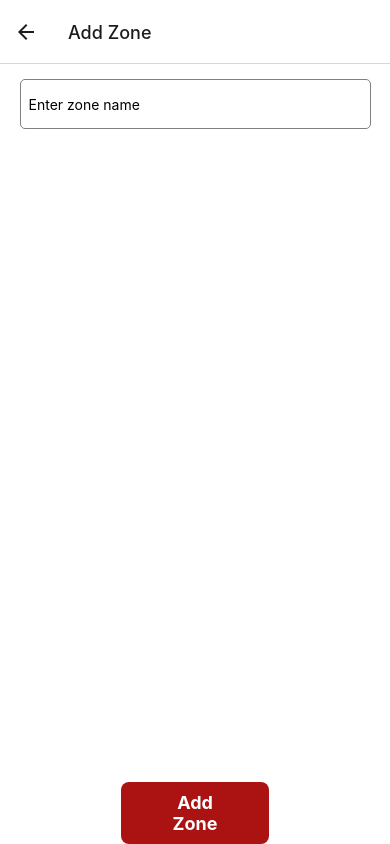
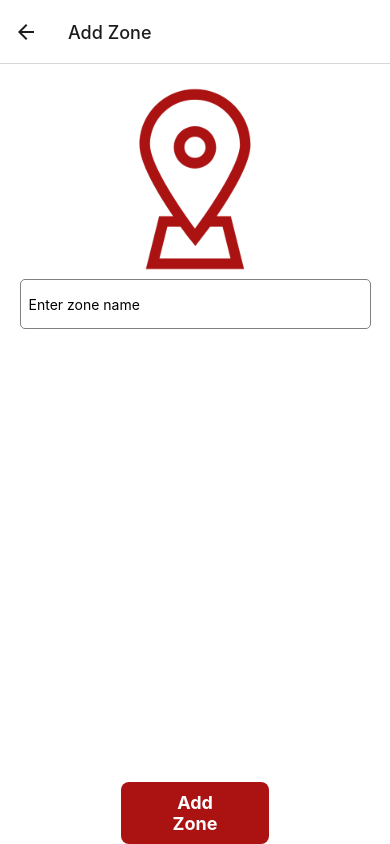
Before and after one commit to zeinshhadi/b-route-app, a React Native app in the folder frontend/: screen /AddZoneScreen in a window 390 px wide. Built offline with nearby package versions, Linux system fonts and the light colour scheme.

Commit message:
Frontend <> Added imagr to add zone screen

```diff
--- a/frontend/screens/adminScreens/AddZoneScreen.js
+++ b/frontend/screens/adminScreens/AddZoneScreen.js
@@ -1,8 +1,6 @@
-import React, { useEffect, useState } from "react";
-import { Text, View, StyleSheet, TextInput, ScrollView, ActivityIndicator, Alert } from "react-native";
+import { useState } from "react";
+import { Text, View, StyleSheet, TextInput, ScrollView, ActivityIndicator, Alert, Image } from "react-native";
 import Button from "../../components/common/Button";
-import { Dropdown } from "react-native-element-dropdown";
-import Colors from "../../utils/colors";
 import { useSelector } from "react-redux";
 import axios from "axios";
 import { Url } from "../../core/redux/helper/Url";
@@ -10,8 +8,6 @@ const AddZoneScreen = () => {
   const authState = useSelector((state) => state.auth);
   const authorization = "bearer " + authState.token;
 
-  const [value, setValue] = useState(null);
-  const [isFocus, setIsFocus] = useState(false);
   const [zoneInfo, setZoneInfo] = useState({
     zone_name: "",
   });
@@ -63,6 +59,7 @@ const AddZoneScreen = () => {
     <View style={styles.outerContainer}>
       <View style={styles.formContainer}>
         <ScrollView>
+          <Image style={styles.image} source={require("../../assets/addzoneimg.png")} />
           <View>
             <TextInput
               style={styles.inputDesign}
@@ -129,4 +126,9 @@ const styles = StyleSheet.create({
     height: 40,
     fontSize: 16,
   },
+  image: {
+    width: 200,
+    height: 200,
+    alignSelf: "center",
+  },
 });
```
Also changed, not shown: frontend/assets/addzoneimg.png (added).
